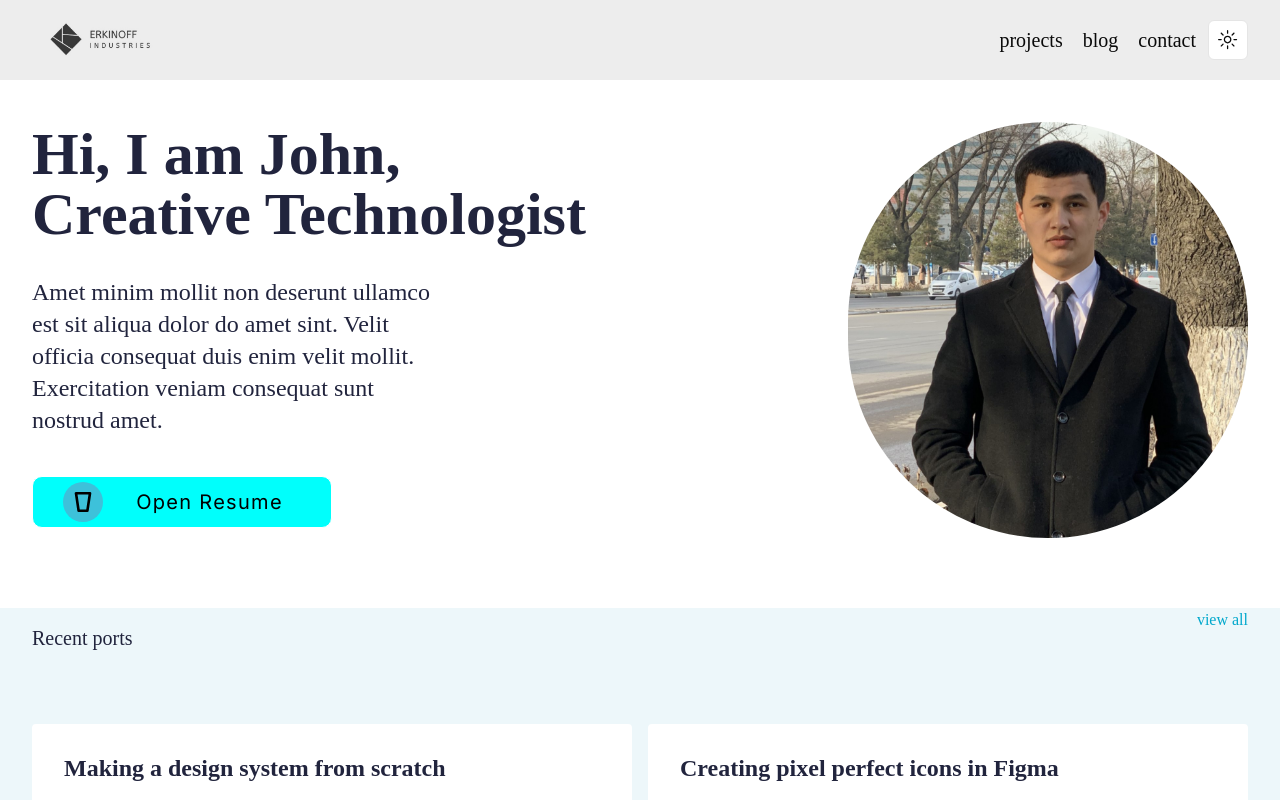
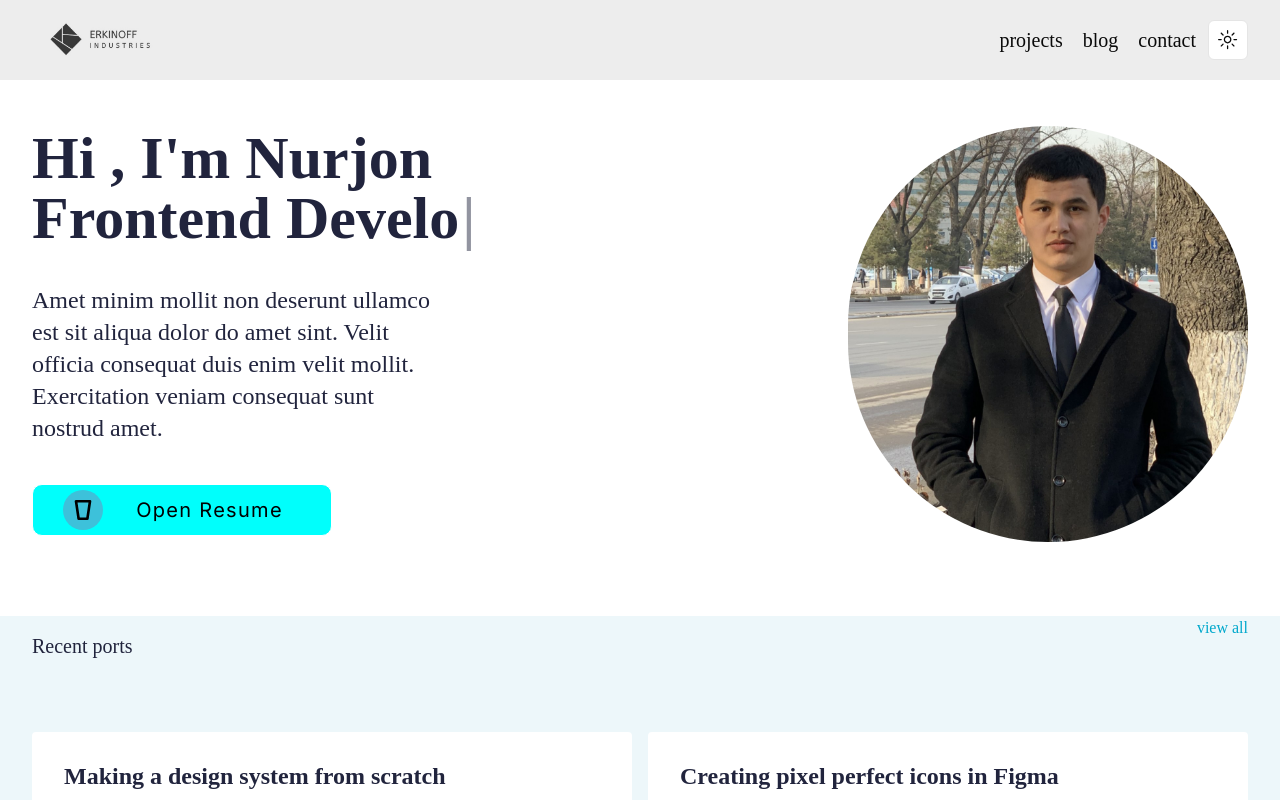
Before and after one commit to erkinovnurjon/portfolio, a Next.js app: page / in a window 1280 px wide. Shown: the top 800 px of the page. Built offline with nearby package versions, Linux system fonts and the light colour scheme.

Commit message:
add useTypeWriter

```diff
--- a/app/layout.tsx
+++ b/app/layout.tsx
@@ -5,6 +5,7 @@ import { ThemeProvider } from "@/components/providers/theme-provider";
 import Navbar from "@/components/shared/navbar";
 import Footer from "@/components/shared/footer";
 import NextTopLoader from "nextjs-toploader";
+import { Toaster } from "@/components/ui/toaster";
 
 const inter = Inter({ subsets: ["latin"] });
 
@@ -33,6 +34,7 @@ export default function RootLayout({
           <Navbar />
           {children}
           <Footer />
+          <Toaster />
         </ThemeProvider>
       </body>
     </html>
--- a/components/shared/hero.tsx
+++ b/components/shared/hero.tsx
@@ -2,9 +2,21 @@
 
 import Image from "next/image";
 import BublyButton from "./BublyButton";
+import { useToast } from "../ui/use-toast";
+import { ToastAction } from "../ui/toast";
+import { useTypewriter, Cursor } from "react-simple-typewriter";
 
 const Hero = () => {
+  const [title] = useTypewriter({
+    words: ["Software Engineer ", "Frontend Developer", "Krasavchik"],
+    // @ts-ignore
+    loop: {},
+    typeSpeed: 120,
+    deleteSpeed: 20,
+  });
+  const { toast } = useToast();
   const handleDownload = () => {
+    let fileDownloaded = false;
     const downloadFile = () => {
       const link = document.createElement("a");
       link.href = "/resume.pdf";
@@ -12,18 +24,35 @@ const Hero = () => {
       document.body.appendChild(link);
       link.click();
       document.body.removeChild(link);
-
     };
+    setTimeout(() => {
+      if (fileDownloaded) {
+        downloadFile();
+        toast({
+          title: "Downloaded",
+          description: "Muvaffaqqiyatli downloaded",
+        });
+      } else {
+        toast({
+          title: "Downloaded",
+          description: "bu avval downloaded",
+          action: <ToastAction altText="Try again">Try again</ToastAction>,
+        });
+      }
+    }, 7000);
   };
 
   return (
     <div className=" container mx-auto">
       <div className="md:flex flex-row justify-start md:justify-between items-center py-7">
         <div className=" md:w-1/2 w-full flex flex-col justify-center md:flex md:justify-start">
-          <h1 className="  md:text-6xl text-4xl py-1 md:py-4 text-center md:text-start font-bold font-[Heebo] leading-[50px] text-[#21243d] dark:text-[#e3e3f19f]">
-            Hi, I am John,
+          <h1 className="  md:text-6xl text-4xl py-1 md:py-5 text-center md:text-start font-bold font-[Heebo] leading-[50px] text-[#21243d] dark:text-[#e3e3f19f]">
+            <span>Hi , I'm Nurjon</span>
             <br />
-            Creative Technologist
+            <span>{title}</span>
+            <span>
+              <Cursor />
+            </span>
           </h1>
           <p className="font-[Heebo] text-xl py-1 md:py-4 md:text-2xl text-[#21243d] dark:text-[#e3e3f19f] text-center md:text-start  md:w-2/3 pt-5">
             Amet minim mollit non deserunt ullamco est sit aliqua dolor do amet
--- a/package.json
+++ b/package.json
@@ -30,6 +30,7 @@
     "react": "^18",
     "react-dom": "^18",
     "react-hook-form": "^7.49.3",
+    "react-simple-typewriter": "^5.0.1",
     "tailwind-merge": "^2.2.0",
     "tailwindcss-animate": "^1.0.7",
     "zod": "^3.22.4"
```
Also changed, not shown: 2 other files (tests, documents, lock files or other folders).
